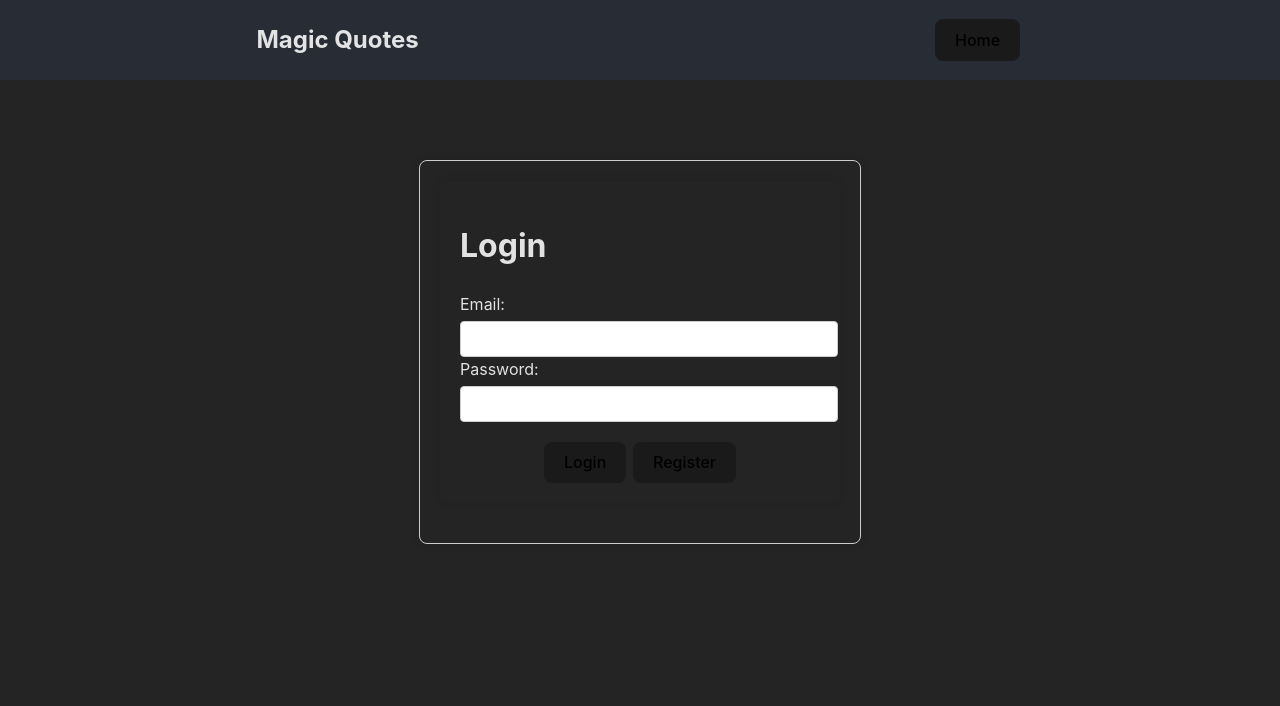
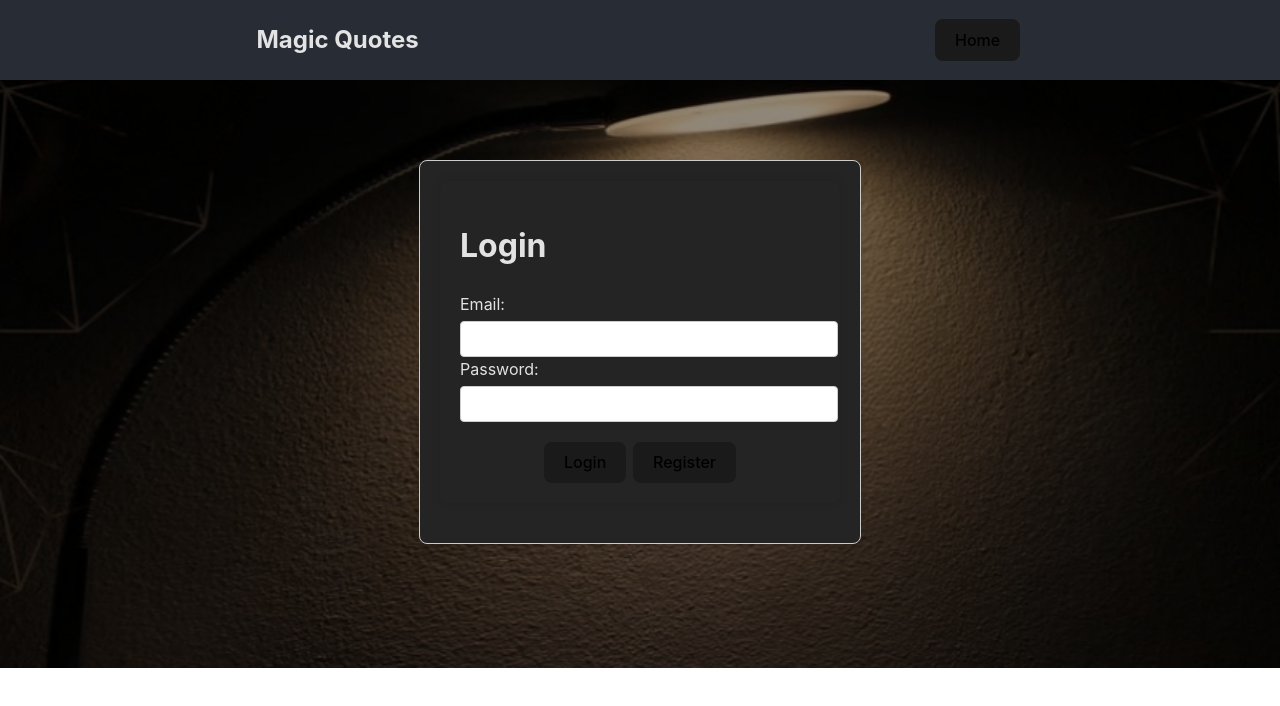
Before and after one commit to mtabba/magic_quote_login, a React (Vite) app: page /Login/SignIn in a window 1280 px wide. Shown: the top 706 px of the page. Built offline with nearby package versions, Linux system fonts and the light colour scheme.

Commit message:
background image added

```diff
--- a/src/App.css
+++ b/src/App.css
@@ -6,9 +6,10 @@ body {
   line-height: 1.5;
   color-scheme: light dark;
   color: rgba(255, 255, 255, 0.87);
-  background-color: #242424;
+  background-repeat: no-repeat;
+  background-size: cover;
+  background-image: url('./assets/background.png');
 }
-
 
 button {
   border-radius: 8px;
@@ -94,8 +95,6 @@ button:focus-visible {
   text-align: center;
 }
 
-
-
 .error-message {
   margin-top: 10px;
   padding: 8px;
@@ -104,9 +103,6 @@ button:focus-visible {
   border-radius: 4px;
   color: #721c24;
 }
-
-
-
 
 .mainContainer {
   display: flex;
@@ -156,14 +152,8 @@ button:focus-visible {
       border: 1px solid transparent;
       padding: 0.1em 0.3em;
       margin: 0 0.1em;
-      /* font-size: 1em;
-      font-weight: 400;
-      font-family: inherit;
-      background-color: #1a1a1a; */
       cursor: pointer;
       transition: border-color 0.25s;
-
-
     }
     .deleteButton:hover {
       border-color: #646cff;
--- a/src/components/ShowUserQuote.jsx
+++ b/src/components/ShowUserQuote.jsx
@@ -1,7 +1,6 @@
 import { useState, useContext, useEffect } from 'react';
 import { UserContext } from '../contexts/UserContext';
 
-import '../assets/close.svg';
 import '../App.css';
 
 const UserQuotes = ({ quotes, searchButton, setSearchButton }) => {
```
Also changed, not shown: src/components/completedTask.jsx (deleted, +0 -16 lines), src/assets/background.png (added).
